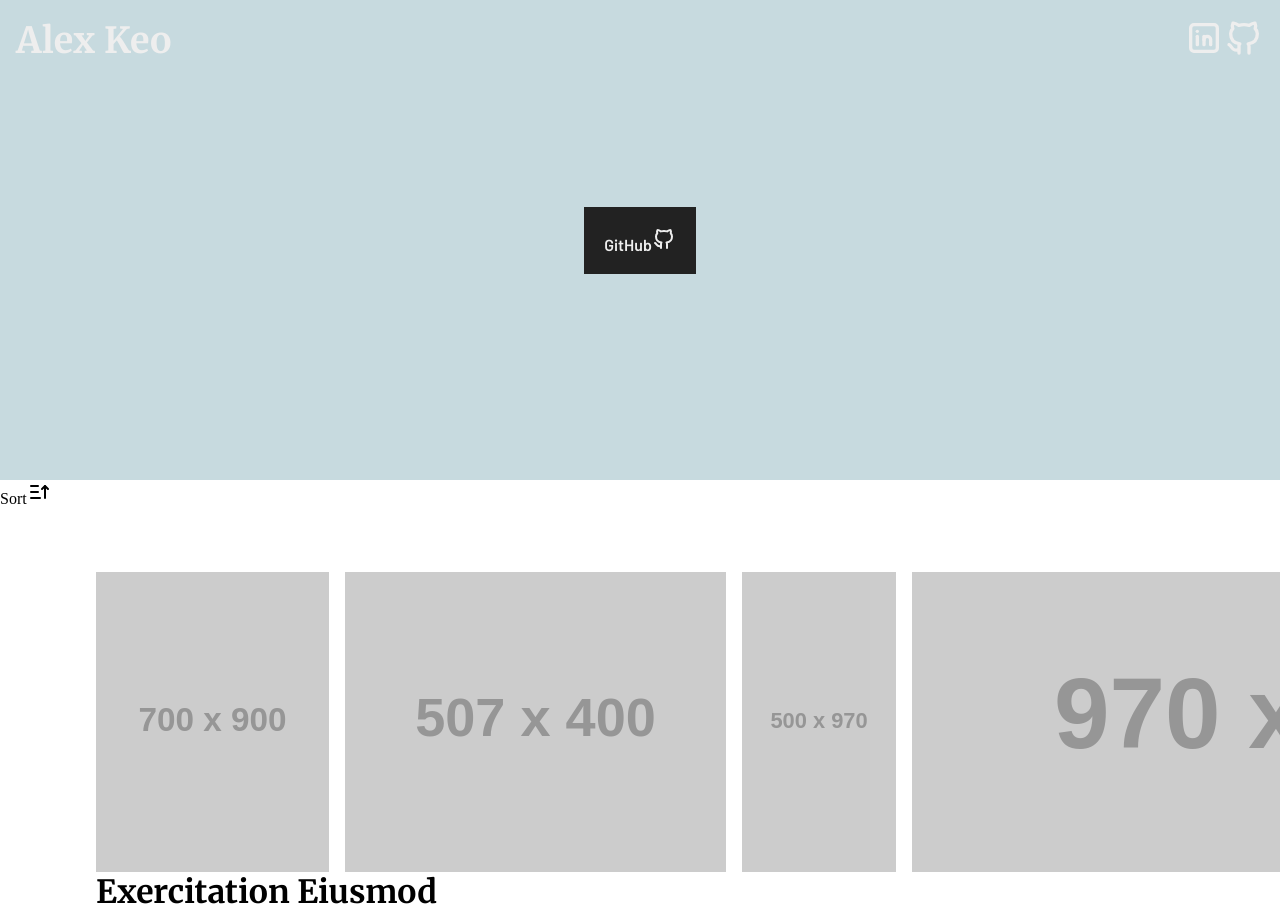
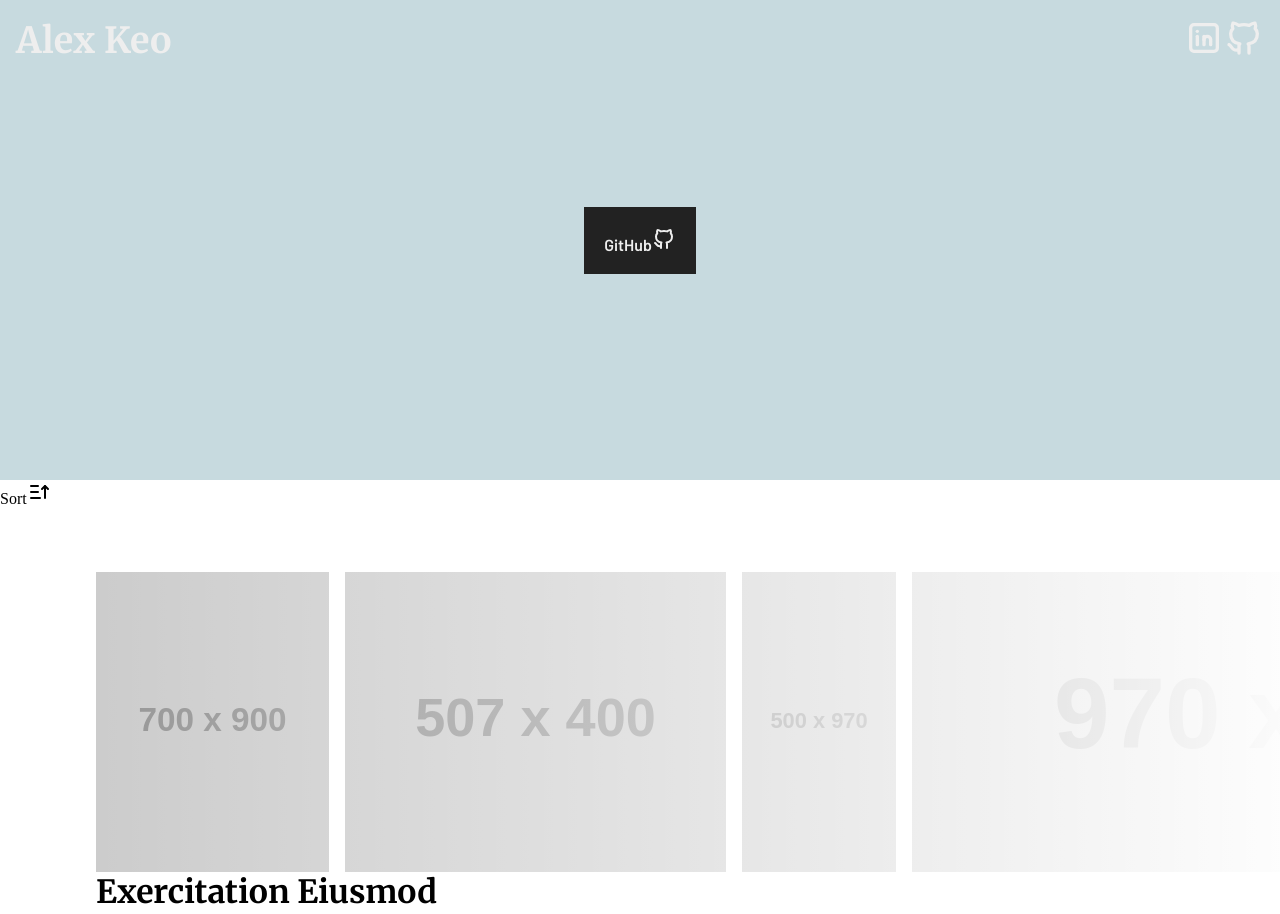
Before and after one commit to alexk9081/personal-site-v2, a Next.js app: page /projects in a window 1280 px wide. Shown: the top 914 px of the page. Built offline with nearby package versions, Linux system fonts and the light colour scheme.

Commit message:
Added gradient to images

```diff
--- a/pages/projects/index.tsx
+++ b/pages/projects/index.tsx
@@ -108,7 +108,7 @@ function ProjectCard({
     <Card>
       <CardImages>
         {imgSrc.map((src) => (
-          <CardImage src={src} alt="" />
+          <CardImage src={src} alt="" key={src}/>
         ))}
       </CardImages>
 
@@ -127,7 +127,25 @@ const Card = styled.div`
 const CardImages = styled.div`
   display: flex;
   gap: 1rem;
+
+  position:relative;
+
+
+  &:after {
+  content:'';
+  position:absolute;
+  left:0; top:0;
+  width:100%; height:100%;
+  display:inline-block;
+  background: linear-gradient(to right, rgba(0,0,0,0) 0%, #ffff 80%); /* W3C */
+}
 `;
+// filter: progid:DXImageTransform.Microsoft.gradient( startColorstr='#a6000000', endColorstr='#00000000',GradientType=0 ); /* IE6-9 */
+// background: -moz-linear-gradient(top, rgba(0,0,0,0) 0%, rgba(0,0,0,0.65) 100%); /* FF3.6+ */
+// background: -webkit-gradient(linear, left top, left bottom, color-stop(0%,rgba(0,0,0,0.65)), color-stop(100%,rgba(0,0,0,0))); /* Chrome,Safari4+ */
+// background: -webkit-linear-gradient(top, rgba(0,0,0,0) 0%,rgba(0,0,0,0.65) 100%); /* Chrome10+,Safari5.1+ */
+// background: -o-linear-gradient(top, rgba(0,0,0,0) 0%,rgba(0,0,0,0.65) 100%); /* Opera 11.10+ */
+// background: -ms-linear-gradient(top, rgba(0,0,0,0) 0%,rgba(0,0,0,0.65) 100%); /* IE10+ */
 
 const CardImage = styled.img`
   /* width: 100%; */
```
